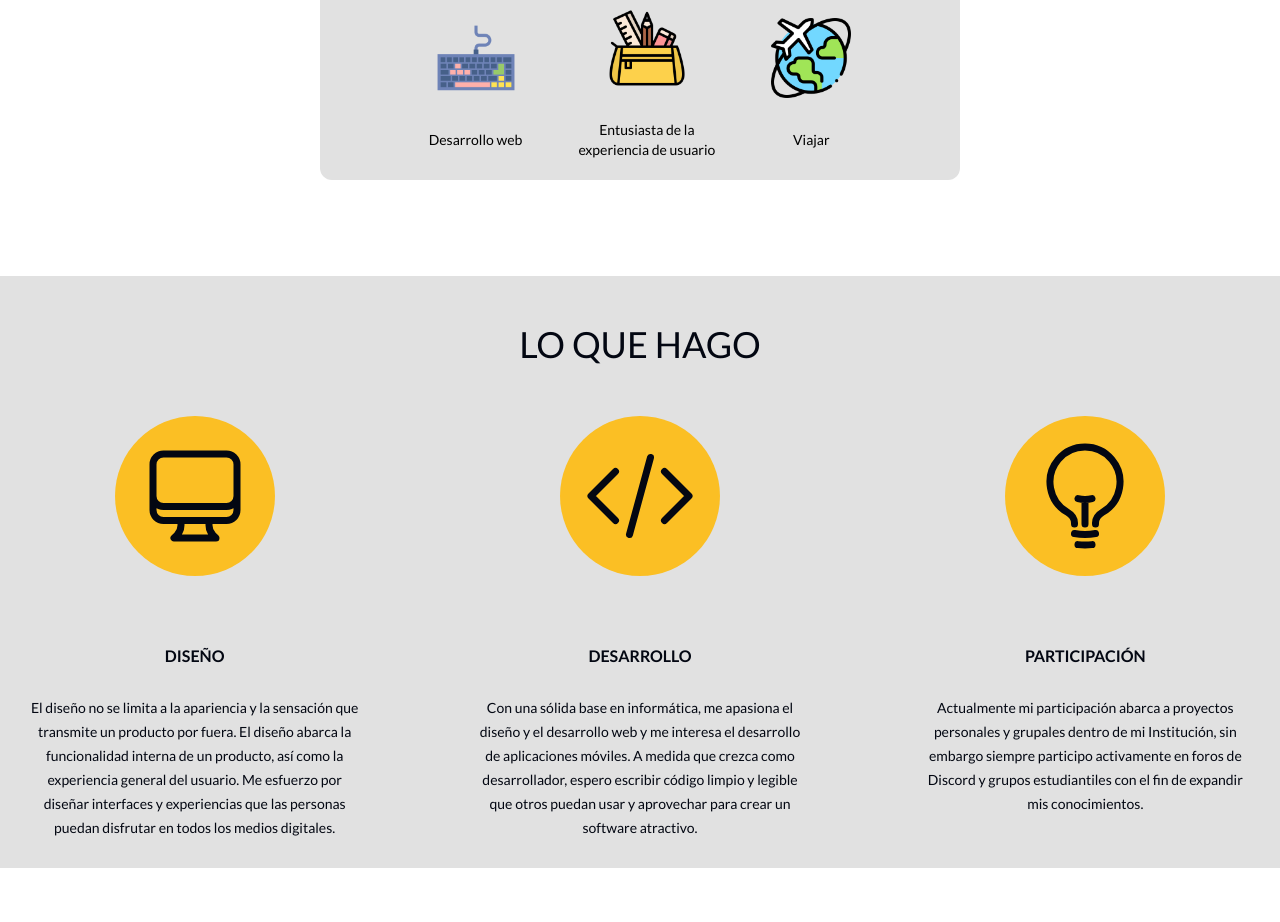
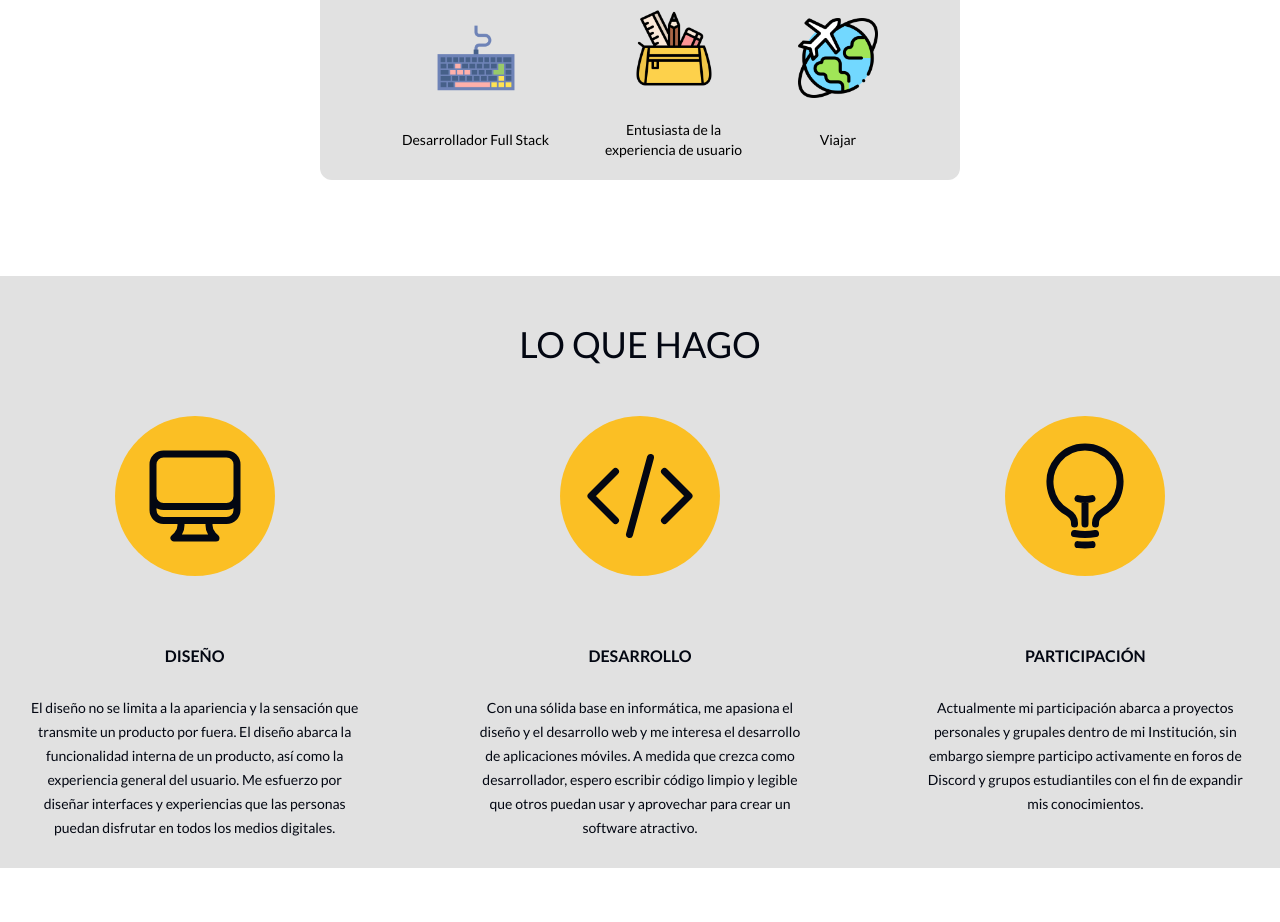
Before and after one commit to ChiangArt/portfolio, a React (Vite) app: page / in a window 1280 px wide. Shown: the part 1500-2422 px from the top of the page. Built offline with nearby package versions, Linux system fonts and the light colour scheme; a web font is replaced by a local one.

Commit message:
nuevo commit

```diff
--- a/index.html
+++ b/index.html
@@ -18,6 +18,6 @@ href="https://cdnjs.cloudflare.com/ajax/libs/animate.css/4.1.1/animate.min.css"
   </head>
   <body >
     <div id="root"></div>
-    <script type="module" src="./src/main.jsx"></script>
+    <script type="module" src="/src/main.jsx"></script>
   </body>
 </html>
--- a/package.json
+++ b/package.json
@@ -1,6 +1,7 @@
 {
   "name": "portafolio-react",
   "private": true,
+  "homepage": "https://ChiangArt.github.io/portfolio",
   "version": "0.0.0",
   "type": "module",
   "scripts": {
--- a/src/components/About.jsx
+++ b/src/components/About.jsx
@@ -45,7 +45,7 @@ export const About = () => {
                   alt="keyboard"
                 />
               </div>
-              <p className="sm:mt-8 mt-4 text-sm text-center">Desarrollo web</p>
+              <p className="sm:mt-8 mt-4 text-sm text-center">Desarrollador Full Stack</p>
             </div>
 
             <div>
--- a/vite.config.js
+++ b/vite.config.js
@@ -4,5 +4,5 @@ import react from '@vitejs/plugin-react'
 // https://vitejs.dev/config/
 export default defineConfig({
   plugins: [react()],
-  base: '/portfolio/'
+  base: "/portfolio/",
 })
```
